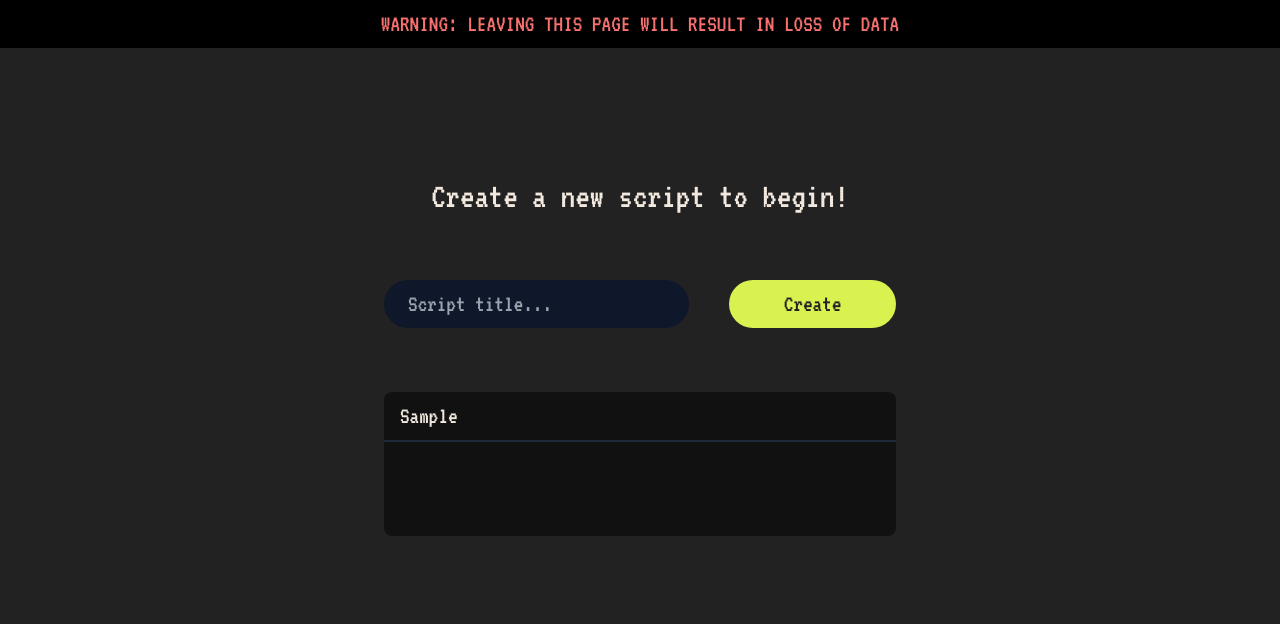
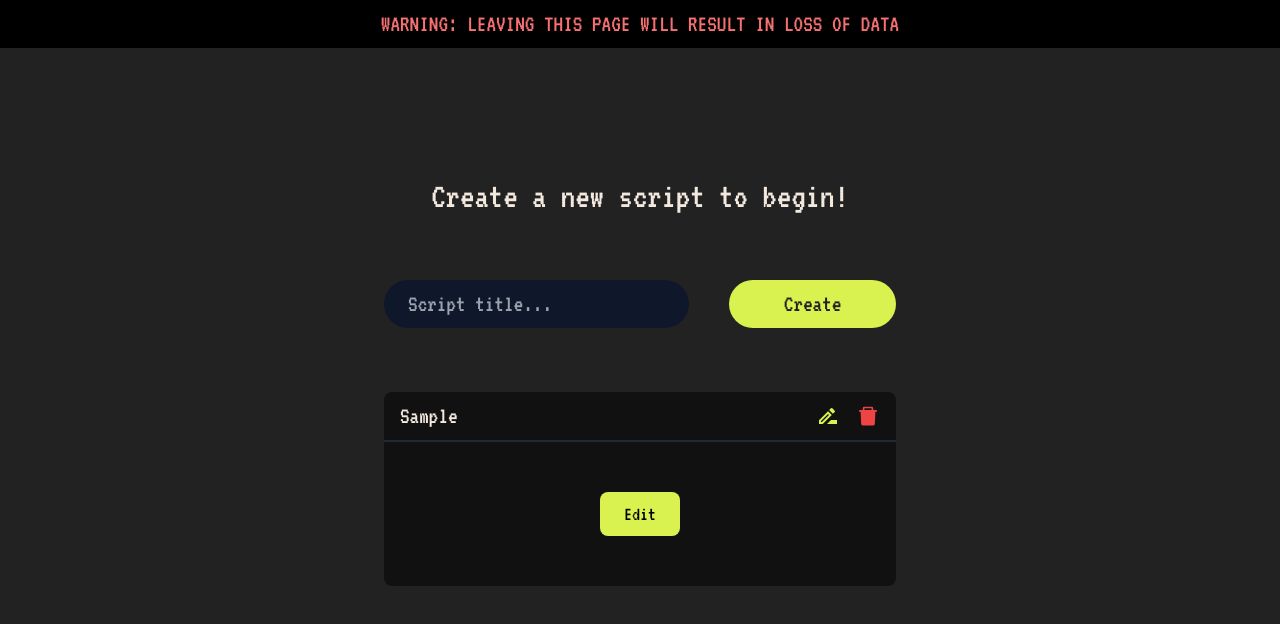
Before and after one commit to pewpewnor/ScriptQuest, a Next.js app: page /myscripts in a window 1280 px wide. Both pictures are taken after typing "Sample" into the empty fields and a click on the button "Create". Shown: the top 624 px of the page. Built offline with nearby package versions, Linux system fonts and the light colour scheme.

Commit message:
style: add icons and buttons and hover effects

```diff
--- a/src/app/myscripts/page.tsx
+++ b/src/app/myscripts/page.tsx
@@ -70,7 +70,7 @@ const MyScripts: FC<MyScriptsProps> = (props: MyScriptsProps) => {
 						className="w-full rounded-3xl bg-slate-900 px-6 py-2 font-vt text-2xl text-clay outline-none"
 					/>
 					<button
-						className="w-40 rounded-3xl bg-lime p-2 font-vt text-2xl text-dark hover:bg-electric sm:w-72"
+						className="w-40 rounded-3xl bg-lime p-2 font-vt text-2xl text-dark hover:bg-electric hover:text-clay sm:w-72"
 						onClick={addScript}
 					>
 						Create
--- a/src/components/item/ScriptItem.tsx
+++ b/src/components/item/ScriptItem.tsx
@@ -1,18 +1,33 @@
 import { ScriptData } from "@/types/script-type";
 import { FC } from "react";
+import { AiFillDelete } from "react-icons/ai";
+import { MdOutlineDriveFileRenameOutline } from "react-icons/md";
 
 interface ScriptItemProps extends ScriptData {}
 
 const ScriptItem: FC<ScriptItemProps> = (props: ScriptItemProps) => {
 	return (
-		<div
-			key={props.title}
-			className="h-36 overflow-hidden rounded-lg bg-black bg-opacity-50"
-		>
-			<h1 className="border-b-2 border-slate-800 px-4 py-2 font-vt text-2xl text-clay">
-				{props.title}
-			</h1>
-			<div className="w-full "></div>
+		<div key={props.title} className="rounded-lg bg-black bg-opacity-50">
+			{/* Top */}
+			<div className="flex items-center justify-between px-4 py-2 ">
+				<h1 className="overflow-hidden font-vt text-2xl text-clay">
+					{props.title}
+				</h1>
+
+				<div className="flex items-center gap-4">
+					<MdOutlineDriveFileRenameOutline className="h-6 w-6 cursor-pointer fill-lime hover:fill-clay" />
+					<AiFillDelete className="h-6 w-6 cursor-pointer fill-red-500 hover:fill-red-400" />
+				</div>
+			</div>
+
+			<div className="border-b-2 border-slate-800"></div>
+
+			{/* Bottom */}
+			<div className="relative h-36">
+				<button className="absolute left-1/2 top-1/2 -translate-x-1/2 -translate-y-1/2 rounded-lg bg-lime px-6 py-2 font-vt text-xl hover:bg-electric hover:text-clay">
+					Edit
+				</button>
+			</div>
 		</div>
 	);
 };
```
